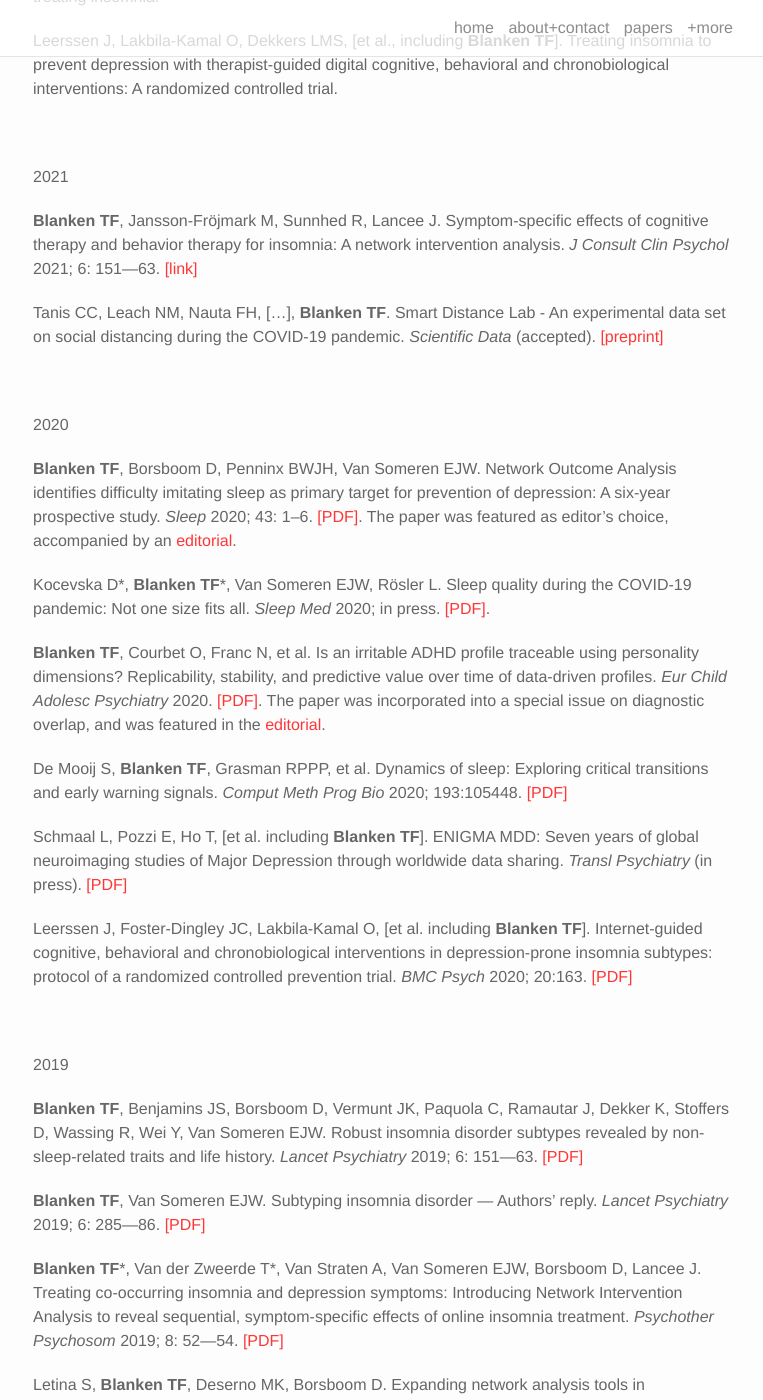
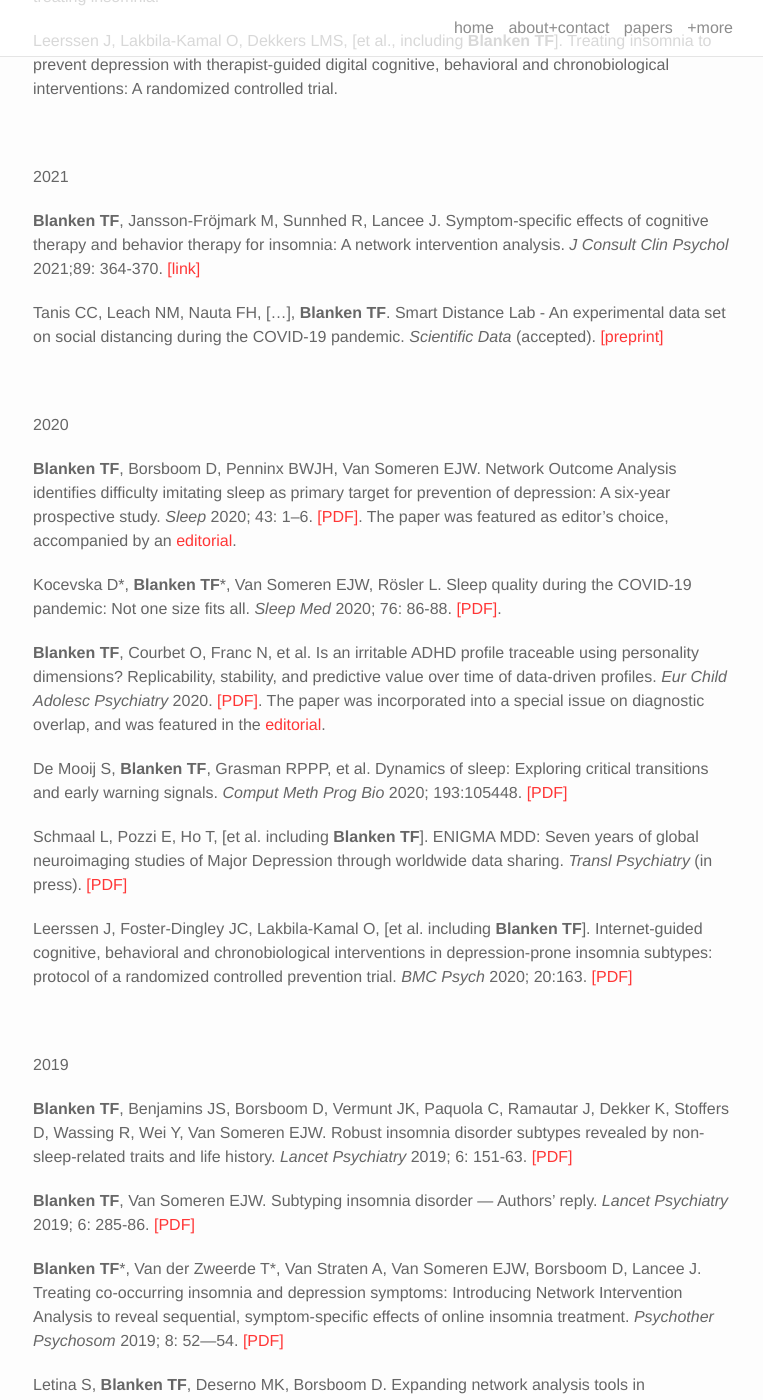
Before and after one commit to tfblanken/tfblanken.github.io, a Jekyll site: the page built from papers.md, in a window 1280 px wide and 1400 px high, scrolled down 561 px. Shown: the whole window, without its empty margins (257-1020 px from the left). Built offline with Jekyll 4.4.1, drawn with Linux system fonts in a browser that asks for light colours; nearby versions of some CDN libraries; some of the changed text lies outside the part shown.

Commit message:
Update papers.md

```diff
--- a/papers.md
+++ b/papers.md
@@ -24,7 +24,7 @@
 
 2021
 
-**Blanken TF**, Jansson-Fröjmark M, Sunnhed R, Lancee J. Symptom-specific effects of cognitive therapy and behavior therapy for insomnia: A network intervention analysis. *J Consult Clin Psychol* 2021; 6: 151—63. <a href="https://pubmed.ncbi.nlm.nih.gov/33630618/" target="blank">[link]</a>
+**Blanken TF**, Jansson-Fröjmark M, Sunnhed R, Lancee J. Symptom-specific effects of cognitive therapy and behavior therapy for insomnia: A network intervention analysis. *J Consult Clin Psychol* 2021;89: 364-370. <a href="https://pubmed.ncbi.nlm.nih.gov/33630618/" target="blank">[link]</a>
 
 Tanis CC, Leach NM, Nauta FH, […], **Blanken TF**. Smart Distance Lab - An experimental data set on social distancing during the COVID-19 pandemic. *Scientific Data* (accepted). <a href="https://osf.io/86sx7/" target="blank">[preprint]</a>
 
@@ -34,7 +34,7 @@
 
 **Blanken TF**, Borsboom D, Penninx BWJH, Van Someren EJW. Network Outcome Analysis identifies difficulty imitating sleep as primary target for prevention of depression: A six-year prospective study. *Sleep* 2020; 43: 1--6. <a href="https://academic.oup.com/sleep/article/43/5/zsz288/5650354" target="blank">[PDF]</a>. The paper was featured as editor's choice, accompanied by an <a href="https://academic.oup.com/sleep/article-abstract/43/5/zsaa081/5835582?redirectedFrom=fulltext" target="blank">editorial</a>.
 
-Kocevska D\*, **Blanken TF**\*, Van Someren EJW, Rösler L. Sleep quality during the COVID-19 pandemic: Not one size fits all. *Sleep  Med* 2020; in press. <a href="https://www.sciencedirect.com/science/article/pii/S1389945720304408" target="blank">[PDF]</a>.
+Kocevska D\*, **Blanken TF**\*, Van Someren EJW, Rösler L. Sleep quality during the COVID-19 pandemic: Not one size fits all. *Sleep  Med* 2020; 76: 86-88. <a href="https://www.sciencedirect.com/science/article/pii/S1389945720304408" target="blank">[PDF]</a>.
 
 **Blanken TF**, Courbet O, Franc N, et al. Is an irritable ADHD profile traceable using personality dimensions? Replicability, stability, and predictive value over time of data-driven profiles. *Eur Child Adolesc Psychiatry* 2020. <a href="https://link.springer.com/article/10.1007/s00787-020-01546-z?wt_mc=Internal.Event.1.SEM.ArticleAuthorOnlineFirst&utm_source=ArticleAuthorOnlineFirst&utm_medium=email&utm_content=AA_en_06082018&ArticleAuthorOnlineFirst_20200513" target="blank">[PDF]</a>. The paper was incorporated into a special issue on diagnostic overlap, and was featured in the <a href="https://link.springer.com/article/10.1007/s00787-021-01766-x" target="blank">editorial</a>.
 
@@ -49,9 +49,9 @@
 
 2019
 
-**Blanken TF**, Benjamins JS, Borsboom D, Vermunt JK, Paquola C, Ramautar J, Dekker K, Stoffers D, Wassing R, Wei Y, Van Someren EJW. Robust insomnia disorder subtypes revealed by non-sleep-related traits and life history. *Lancet Psychiatry* 2019; 6: 151—63. <a href="https://www.thelancet.com/journals/lanpsy/article/PIIS2215-0366(18)30464-4/fulltext" target="blank">[PDF]</a>
+**Blanken TF**, Benjamins JS, Borsboom D, Vermunt JK, Paquola C, Ramautar J, Dekker K, Stoffers D, Wassing R, Wei Y, Van Someren EJW. Robust insomnia disorder subtypes revealed by non-sleep-related traits and life history. *Lancet Psychiatry* 2019; 6: 151-63. <a href="https://www.thelancet.com/journals/lanpsy/article/PIIS2215-0366(18)30464-4/fulltext" target="blank">[PDF]</a>
 
-**Blanken TF**, Van Someren EJW. Subtyping insomnia disorder — Authors’ reply. *Lancet Psychiatry* 2019; 6: 285—86. <a href="https://www.thelancet.com/pdfs/journals/lanpsy/PIIS2215-0366(19)30079-3.pdf" target="blank">[PDF]</a>
+**Blanken TF**, Van Someren EJW. Subtyping insomnia disorder — Authors’ reply. *Lancet Psychiatry* 2019; 6: 285-86. <a href="https://www.thelancet.com/pdfs/journals/lanpsy/PIIS2215-0366(19)30079-3.pdf" target="blank">[PDF]</a>
 
 **Blanken TF**\*, Van der Zweerde T\*, Van Straten A, Van Someren EJW, Borsboom D, Lancee J. Treating co-occurring insomnia and depression symptoms: Introducing Network Intervention Analysis to reveal sequential, symptom-specific effects of online insomnia treatment. *Psychother Psychosom* 2019; 8: 52—54. <a href="https://www.karger.com/Article/FullText/495045" target="blank">[PDF]</a>
 
@@ -63,7 +63,7 @@
 
 2018
 
-**Blanken TF**\*, Deserno MK\*, Dalege J, Borsboom D, Blanken P, Kerkhof GA, Cramer AOJ. The role of stabilising and communicating symptoms given overlapping communities in psychopathology networks. *Sci Rep* 2018; 8: 1—8. <a href="https://www.nature.com/articles/s41598-018-24224-2" target="blank">[PDF]</a>
+**Blanken TF**\*, Deserno MK\*, Dalege J, Borsboom D, Blanken P, Kerkhof GA, Cramer AOJ. The role of stabilising and communicating symptoms given overlapping communities in psychopathology networks. *Sci Rep* 2018; 8: 1-8. <a href="https://www.nature.com/articles/s41598-018-24224-2" target="blank">[PDF]</a>
 
 **Blanken TF**\*, Dekker K\*, Van Someren EJW. How personality profile similar- ity can improve comparability between assessment formats: an example of the Mini-IPIP and IPIP-NEO-120 in a Dutch community sample. PsyArXiv 2018; doi:10.31234/osf.io/pjtgv. [non peer reviewed]
 
@@ -75,11 +75,11 @@
 
 Dekker K\*, **Blanken TF**\*, Van Someren EJW. Insomnia and personality — A network approach. *Brain Sci* 2017; 7: 28. <a href="https://www.ncbi.nlm.nih.gov/pmc/articles/PMC5366827/" target="blank">[PDF]</a>
 
-Krypotos A-M, **Blanken TF**, Arnaudova I, Matzke D, Beckers T. A primer on Bayesian analysis for experimental psychopathologists. *J Exp Psychopathol* 2017; 8: 140–157. <a href="https://www.ncbi.nlm.nih.gov/pmc/articles/pmid/28748068/" target="blank">[PDF]</a>
+Krypotos A-M, **Blanken TF**, Arnaudova I, Matzke D, Beckers T. A primer on Bayesian analysis for experimental psychopathologists. *J Exp Psychopathol* 2017; 8: 140-157. <a href="https://www.ncbi.nlm.nih.gov/pmc/articles/pmid/28748068/" target="blank">[PDF]</a>
 
-Benjamins JS, Migliorati F, Dekker K, [et al., including **Blanken TF**]. Insomnia heterogeneity: Characteristics to consider for data-driven multivariate subtyping. *Sleep Med Rev* 2017; 37: 71—81. <a href="https://www.sciencedirect.com/science/article/pii/S1087079216301289?via%3Dihub" target="blank">[PDF]</a>
+Benjamins JS, Migliorati F, Dekker K, [et al., including **Blanken TF**]. Insomnia heterogeneity: Characteristics to consider for data-driven multivariate subtyping. *Sleep Med Rev* 2017; 37: 71-81. <a href="https://www.sciencedirect.com/science/article/pii/S1087079216301289?via%3Dihub" target="blank">[PDF]</a>
 
-Hammerschlag AR, Stringer S, De Leeuw CA, [et al., including **Blanken TF**]. Genome-wide association analysis of insomnia identifies novel risk genes and genetic overlap with psychiatric and metabolic traits. *Nat Genet* 2017; 49: 1584—92. <a href="https://www.ncbi.nlm.nih.gov/pmc/articles/PMC5600256/" target="blank">[PDF]</a>
+Hammerschlag AR, Stringer S, De Leeuw CA, [et al., including **Blanken TF**]. Genome-wide association analysis of insomnia identifies novel risk genes and genetic overlap with psychiatric and metabolic traits. *Nat Genet* 2017; 49: 1584-92. <a href="https://www.ncbi.nlm.nih.gov/pmc/articles/PMC5600256/" target="blank">[PDF]</a>
 
 Wei Y, Colombo MA, Ramautar JR, **Blanken TF**, Van der Werf YD, Van Someren EJW. (2017). Sleep stage transition dynamics reveal specific stage 2 vulnerability in insomnia. *Sleep* 2017; 40: doi.org/10.1093/sleep/zsx117. <a href="https://academic.oup.com/sleep/article/40/9/zsx117/3926054" target="blank">[PDF]</a>
 
```
